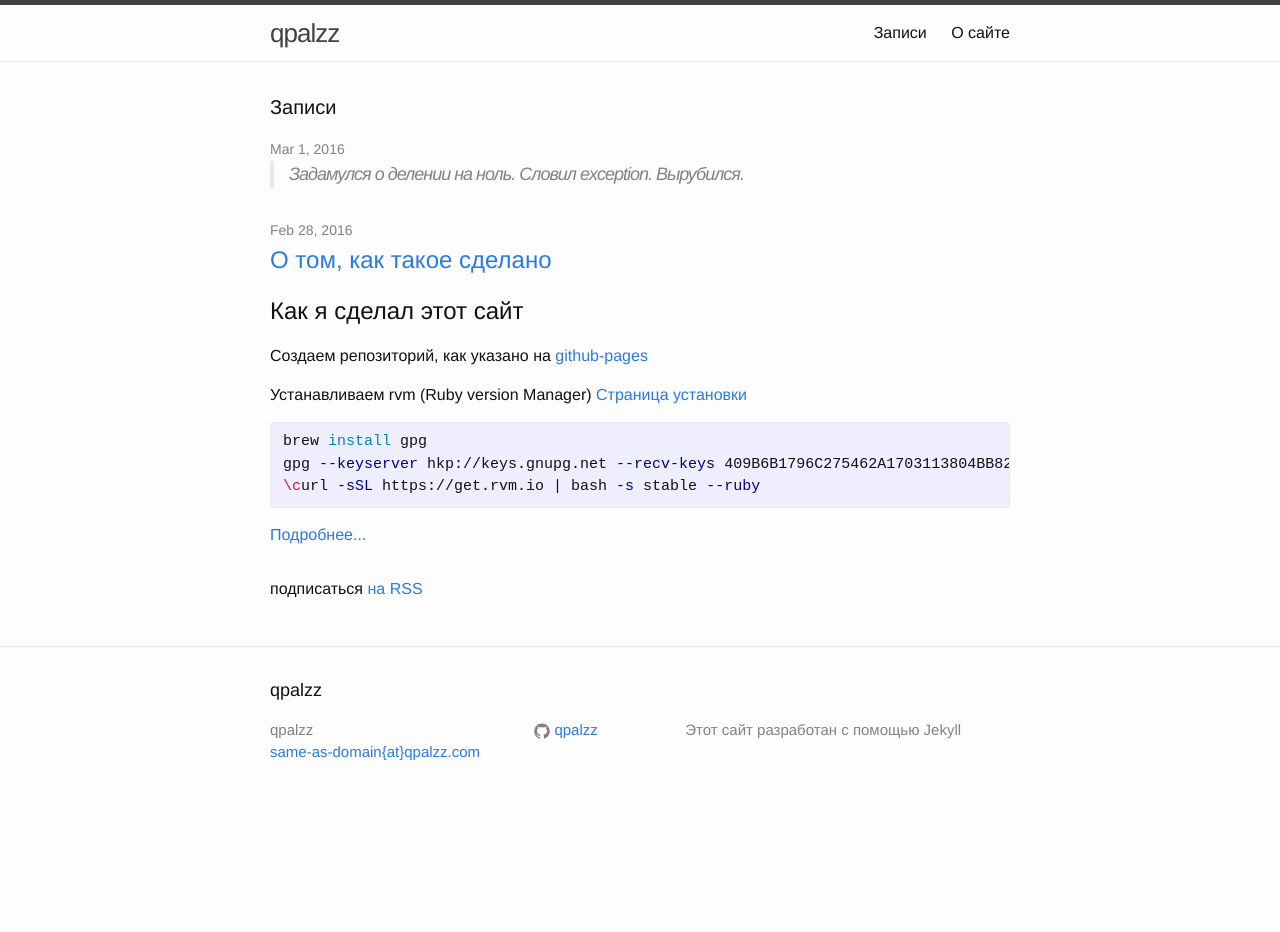
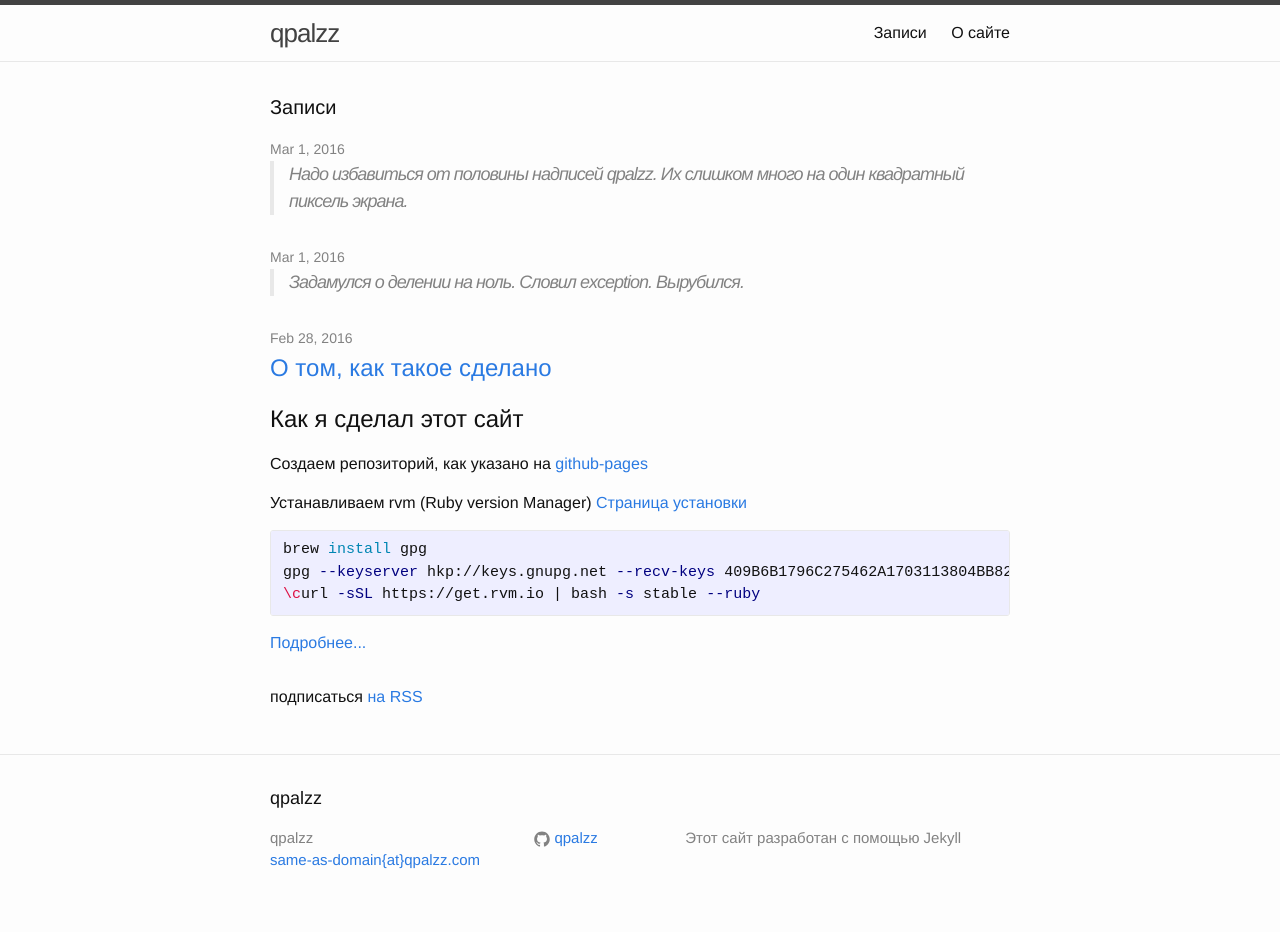
Before and after one commit to qpalzz/qpalzz.github.io, a Jekyll site: the page built from blog/index.html, in a window 1280 px wide. Built offline with Jekyll 4.4.1, drawn with Linux system fonts in a browser that asks for light colours; before the commit the page ends 900 px from its top, so only the background shows below that.

```diff
--- a/blog/_posts/2016-03-01-dividing-by-zero.markdown
+++ b/blog/_posts/2016-03-01-dividing-by-zero.markdown
@@ -1,5 +1,5 @@
 ---
-title: dividing by zero
+title: Деление на ноль
 layout: post
 categories: note
 ---
--- /dev/null
+++ b/blog/_posts/2016-03-01-need-to-remove-labels-qpalzz.markdown
@@ -0,0 +1,6 @@
+---
+title: Надо избавиться от половины надписей qpalzz
+layout: post
+categories: note
+---
+> Надо избавиться от половины надписей qpalzz. Их слишком много на один квадратный пиксель экрана.
```
